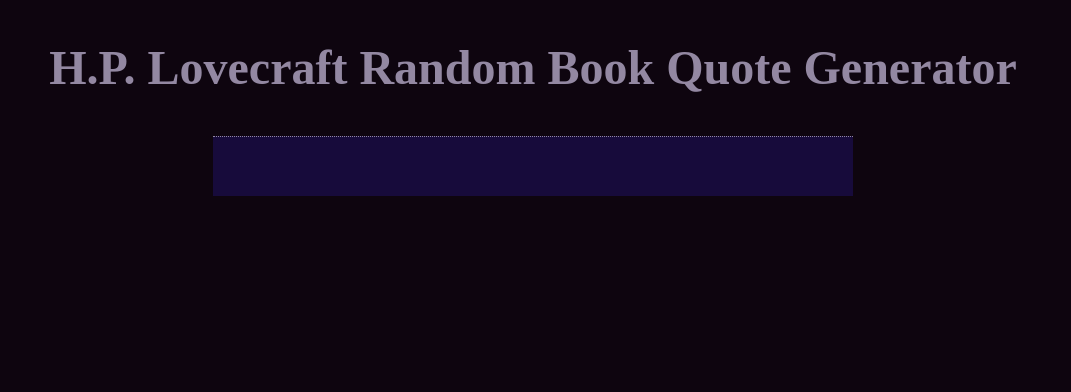
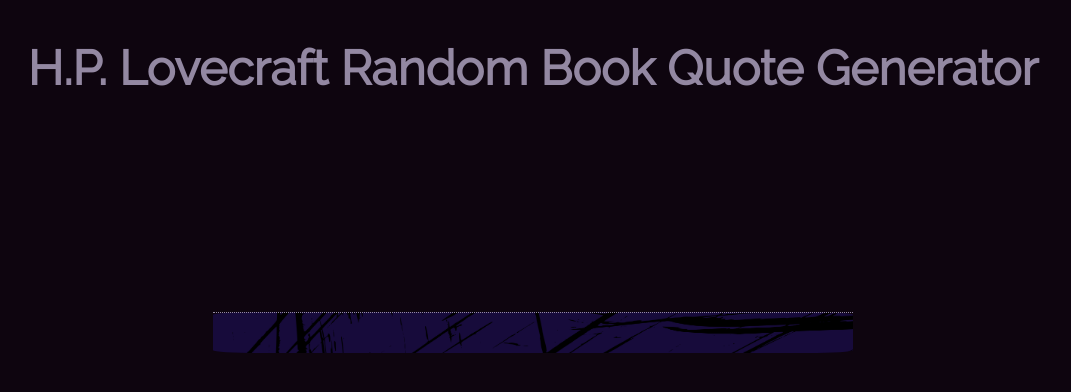
Before and after one commit to Gile987/lqg, a plain HTML site: page index.html in a window 1280 px wide. Shown: the whole page, without its empty margins (107-1178 px from the left). Drawn offline with Linux system fonts and the light colour scheme; no server answers.

Commit message:
Add fonts, body background, card background, and style the quote container

```diff
--- a/css/style.css
+++ b/css/style.css
@@ -1,3 +1,8 @@
+/* fonts */
+
+@import url('https://fonts.googleapis.com/css2?family=Dancing+Script&family=Raleway&display=swap');
+
+
 /* variables */
 
 :root {
@@ -5,7 +10,8 @@
   --clr-secondary: #341948;
   --clr-text: #9388a2;
   --clr-black: #0e050f;
-  --ff-primary: "Amatic SC";
+  --ff-primary: "Dancing Script";
+  --ff-secondary: "Raleway";
   --spacing: 0.25rem;
   --fixed-width: 800px;
 }
@@ -28,7 +34,13 @@ body {
   font-family: var(--ff-primary);
   background: var(--clr-black);
   background-image: url("../img/seal.png");
-  background-size: auto;
+  background-repeat: no-repeat;
+  background-attachment: fixed;
+  background-position: 50% 50%;
+  -webkit-background-size: contain;
+  -moz-background-size: contain;
+  -o-background-size: contain;
+  background-size: contain;
   color: var(--clr-text);
   line-height: 1.5;
   font-size: 0.875rem;
@@ -39,7 +51,7 @@ h1 {
 }
 
 h2 {
-  font-size: 2.6rem;
+  font-size: 2.2rem;
 }
 
 h3 {
@@ -54,6 +66,7 @@ p {
 /* page title */
 
 .page-title {
+  font-family: var(--ff-secondary);
   text-align: center;
   margin: 2rem auto;
 }
@@ -65,8 +78,17 @@ p {
   display: flex;
   flex-direction: column;
   width: 50vw;
-  margin: 1.5rem auto;
+  margin: 13rem auto;
   background: var(--clr-primary);
+  border-radius: 7%;
+  background-image: url("../img/scrt.png");
+  background-repeat: no-repeat;
+  background-attachment: fixed;
+  background-position: 50% 50%;
+  -webkit-background-size: contain;
+  -moz-background-size: contain;
+  -o-background-size: contain;
+  background-size: contain;
 }
 
 .title {
@@ -76,9 +98,13 @@ p {
 
 .year {
   text-align: end;
-  margin: 0.5rem;
+  margin: 0.5rem 0.5rem 0 0.5rem;
 }
 
 .quote-container {
-  margin: 1rem;
+  margin: 0 1rem 0.8rem 1rem;
 }
+
+.quote {
+  font-size: 2rem;
+}
```
Also changed, not shown: img/scrt.png (added).
